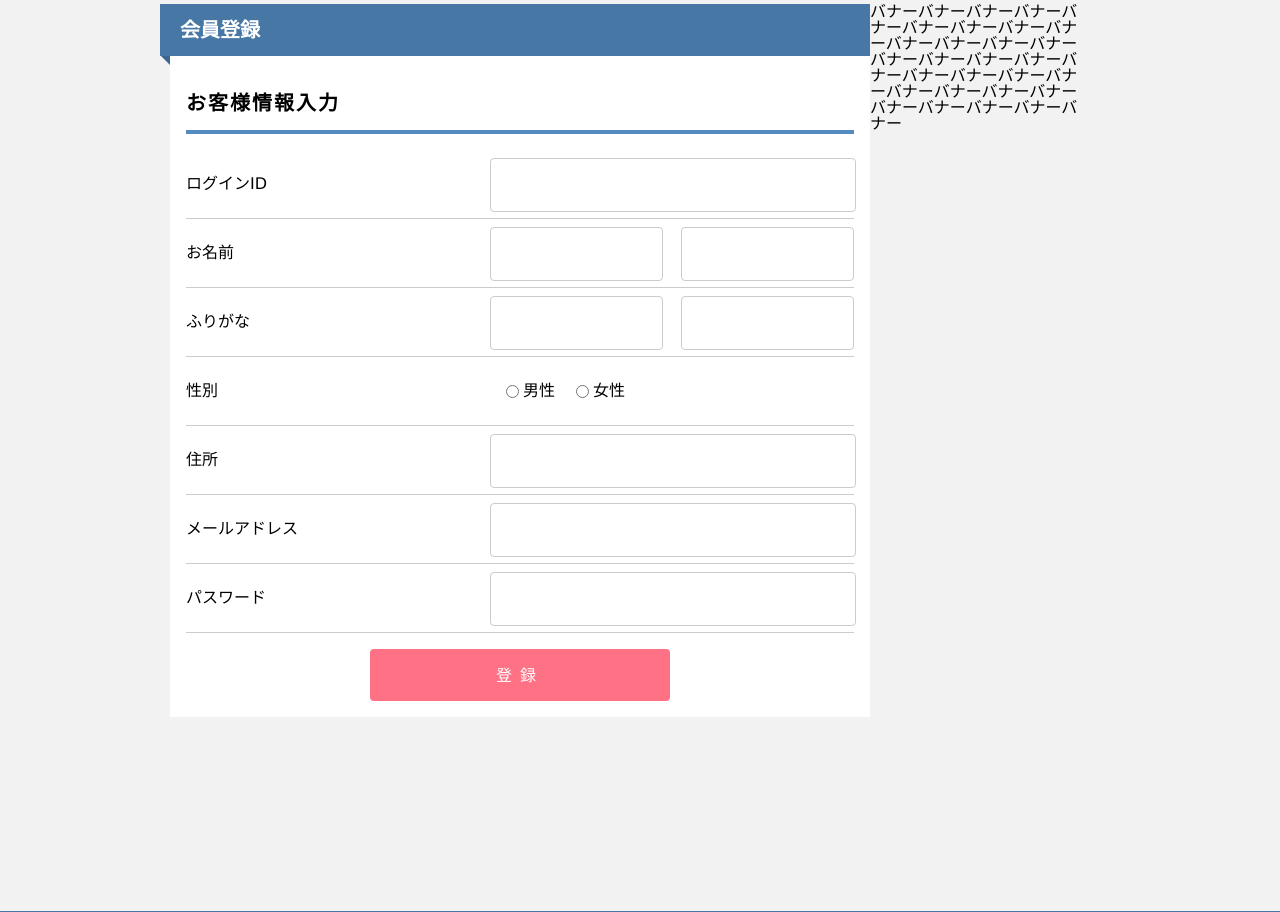
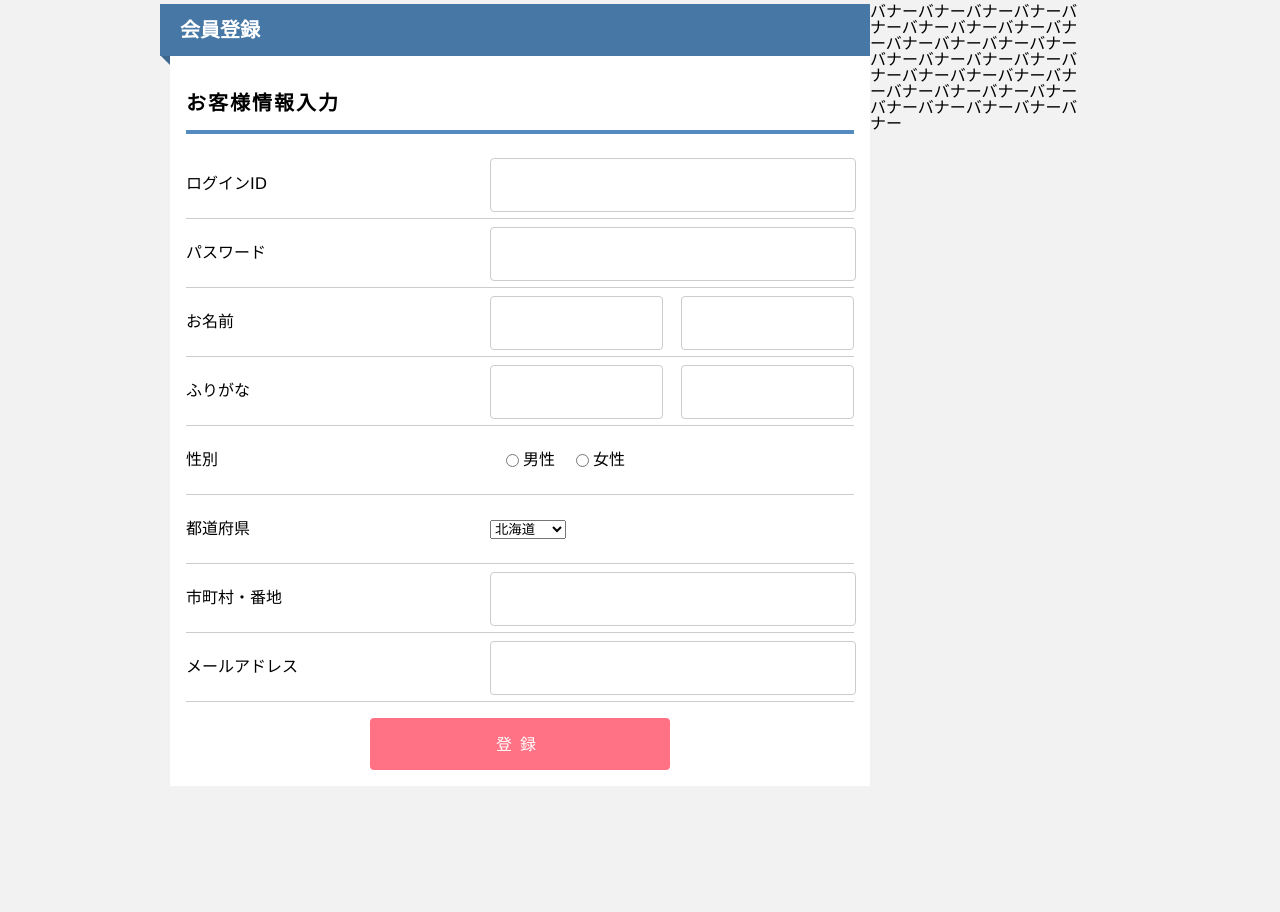
Before and after one commit to Reppi/movie_theater, a PHP site: page /sign_up.php in a window 1280 px wide. Shown: the part 208-1120 px from the top of the page. Run offline with PHP 8.4, Linux system fonts and the light colour scheme.

Commit message:
Revert "Revert "kaz""
This reverts commit 9d9cf84b2ed2083a77725c2d96b4f000a02e541d.

```diff
--- a/coad/header.php
+++ b/coad/header.php
@@ -8,8 +8,18 @@
 
 				<a href="#"><img class="logo" src="images/logo.jpg"></a>
 				<a href="sign_up.php"><img class="member_botton" src="images/member_botton.png"></a>
-				<a href="sign_up.php"><img class="member_botton" src="images/login.png"></a>
-
+				<?php
+					session_start();
+					// ログイン状態のチェック
+					//セッションが入っていなければログインボタンを表示
+					if (!isset($_SESSION["USERID"])){
+						echo "<a href='login.php'><img class='member_botton' src='images/login.png'></a>";
+					}
+					//入っていればログアウトボタンを表示
+					else{
+						echo "<a href='logout.php'><img class='member_botton' src='images/logout.png'></a>";
+					}
+				?>
 				<div id="toplinkbar_inner">
 					<ul>
 						<a href="#"><li id="toplinkbar_menu1">サイトマップ</li></a>
--- a/coad/sign_up.php
+++ b/coad/sign_up.php
@@ -34,27 +34,80 @@
           <h2 class="clearfix">会員登録</h2>
           <div class="article-detail">
             <h3>お客様情報入力</h3>
-            <form action="" method="post">
+            <form action="entry.php" method="post">
               <div class="glid-list">
-                <p>ログインID<span><input type="text" class="text-box text-box-col-1"></span></p>
+                <p>ログインID<span><input type="text" class="text-box text-box-col-1" name="user_id"></span></p>
               </div>
               <div class="glid-list">
-                <p>お名前<span><input type="text" class="text-box text-box-col-2"><input type="text" class="text-box text-box-col-2 text-box-col-2-last"></span></p>
+                <p>パスワード<span><input type="password" class="text-box text-box-col-1" name="password"></span></p>
               </div>
               <div class="glid-list">
-                <p>ふりがな<span><input type="text" class="text-box text-box-col-2" ><input type="text" class="text-box text-box-col-2 text-box-col-2-last" ></span></p>
+                <p>お名前<span><input type="text" class="text-box text-box-col-2" name="name_sei"><input type="text" class="text-box text-box-col-2 text-box-col-2-last" name="name_mei"></span></p>
               </div>
               <div class="glid-list">
-                <p>性別<span><label for=""><input type="radio" name="sex" class="radio-col-2" >男性</label>&nbsp;<label for=""><input type="radio" name="sex" class="radio-col-2" >女性</label></span></p>
+                <p>ふりがな<span><input type="text" class="text-box text-box-col-2" name="furi_sei"><input type="text" class="text-box text-box-col-2 text-box-col-2-last" name="furi_mei"></span></p>
               </div>
               <div class="glid-list">
-                <p>住所<span><input type="text" class="text-box text-box-col-1"></span></p>
+                <p>性別<span><label for=""><input type="radio" name="sex" class="radio-col-2" value="1" >男性</label>&nbsp;<label for=""><input type="radio" name="sex" class="radio-col-2" value="2" >女性</label></span></p>
               </div>
               <div class="glid-list">
-                <p>メールアドレス<span><input type="text" class="text-box text-box-col-1"></span></p>
+                <p>都道府県<span>
+                  <select name="address_prefecture">
+                    <option value="北海道">北海道</option>
+                    <option value="青森県">青森県</option>
+                    <option value="秋田県">秋田県</option>
+                    <option value="岩手県">岩手県</option>
+                    <option value="山形県">山形県</option>
+                    <option value="宮城県">宮城県</option>
+                    <option value="福島県">福島県</option>
+                    <option value="茨城県">茨城県</option>
+                    <option value="栃木県">栃木県</option>
+                    <option value="群馬県">群馬県</option>
+                    <option value="埼玉県">埼玉県</option>
+                    <option value="神奈川県">神奈川県</option>
+                    <option value="千葉県">千葉県</option>
+                    <option value="東京都">東京都</option>
+                    <option value="山梨県">山梨県</option>
+                    <option value="長野県">長野県</option>
+                    <option value="新潟県">新潟県</option>
+                    <option value="富山県">富山県</option>
+                    <option value="石川県">石川県</option>
+                    <option value="福井県">福井県</option>
+                    <option value="岐阜県">岐阜県</option>
+                    <option value="静岡県">静岡県</option>
+                    <option value="愛知県">愛知県</option>
+                    <option value="三重県">三重県</option>
+                    <option value="滋賀県">滋賀県</option>
+                    <option value="京都府">京都府</option>
+                    <option value="大阪府">大阪府</option>
+                    <option value="兵庫県">兵庫県</option>
+                    <option value="奈良県">奈良県</option>
+                    <option value="和歌山県">和歌山県</option>
+                    <option value="鳥取県">鳥取県</option>
+                    <option value="島根県">島根県</option>
+                    <option value="岡山県">岡山県</option>
+                    <option value="広島県">広島県</option>
+                    <option value="山口県">山口県</option>
+                    <option value="徳島県">徳島県</option>
+                    <option value="香川県">香川県</option>
+                    <option value="愛媛県">愛媛県</option>
+                    <option value="高知県">高知県</option>
+                    <option value="福岡県">福岡県</option>
+                    <option value="佐賀県">佐賀県</option>
+                    <option value="長崎県">長崎県</option>
+                    <option value="熊本県">熊本県</option>
+                    <option value="大分県">大分県</option>
+                    <option value="宮崎県">宮崎県</option>
+                    <option value="鹿児島県">鹿児島県</option>
+                    <option value="沖縄県">沖縄県</option>
+                  </select>
+                </span></p>
               </div>
               <div class="glid-list">
-                <p>パスワード<span><input type="text" class="text-box text-box-col-1"></span></p>
+                <p>市町村・番地<span><input type="text" class="text-box text-box-col-1" name="address_municipalities"></span></p>
+              </div>
+              <div class="glid-list">
+                <p>メールアドレス<span><input type="text" class="text-box text-box-col-1" name="email"></span></p>
               </div>
               <p><input type="submit" value="登録"></p>
             </form>
```
Also changed, not shown: coad/entry.php (added, +103 -0 lines), coad/login.php (added, +62 -0 lines), coad/login_in.php (added, +44 -0 lines), coad/logout.php (added, +61 -0 lines), coad/images/logout.png (added).
